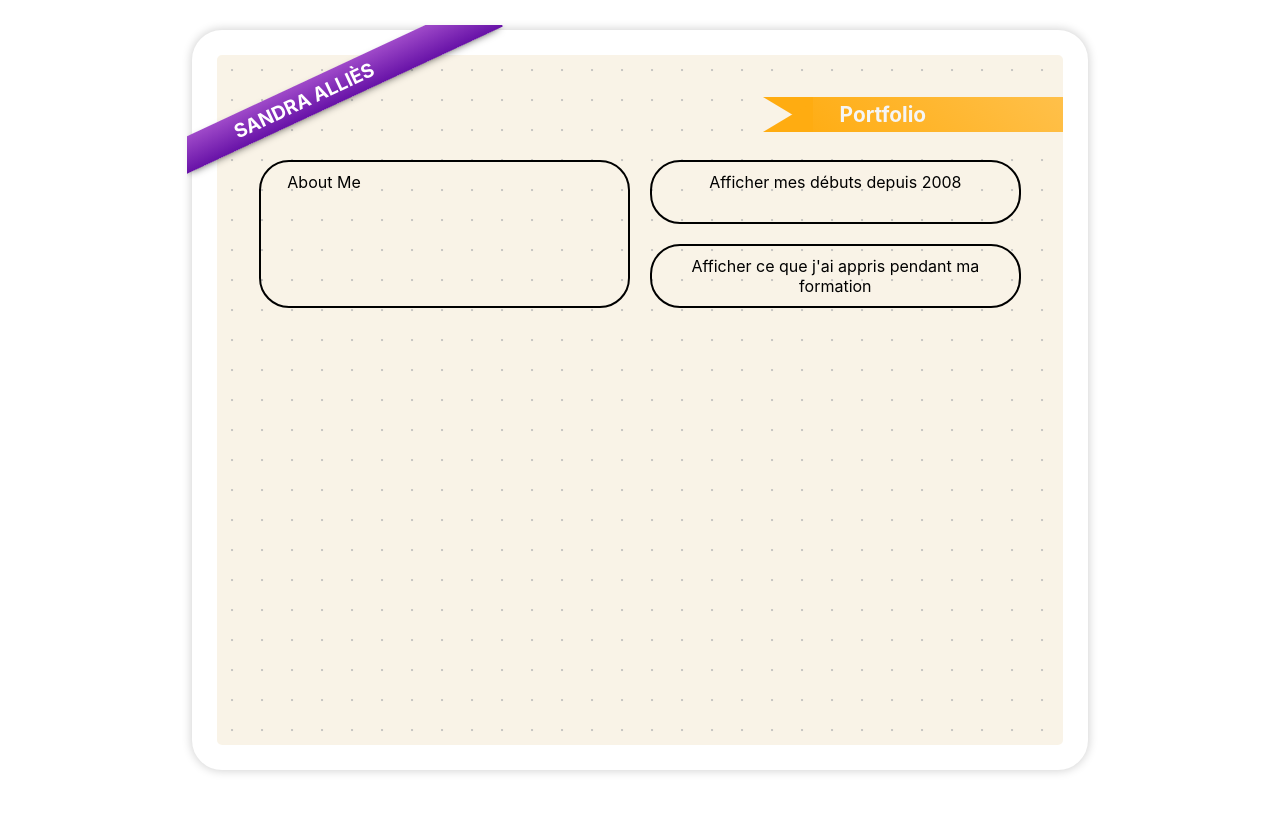
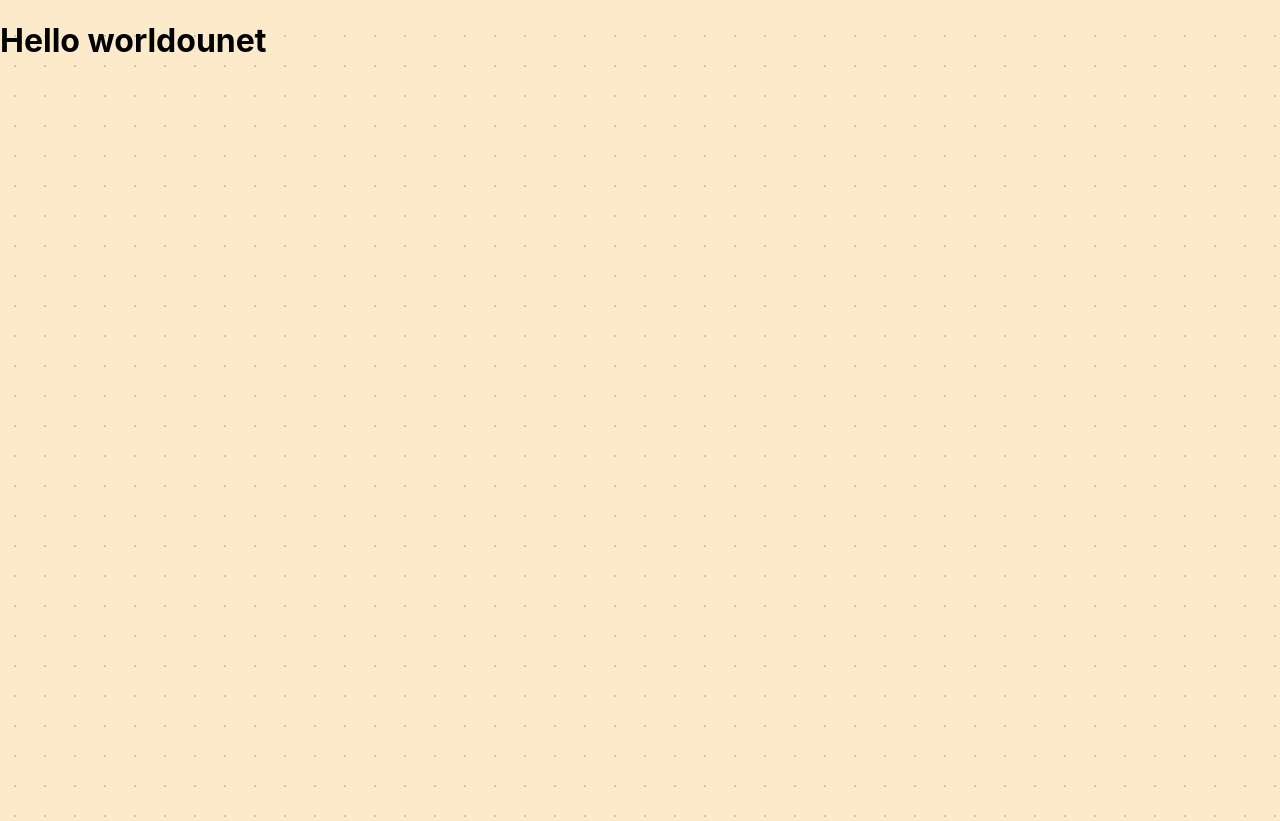
Before and after one commit to Sandra-Allies/Portfolio, a React (Create React App) app: page / in a window 1280 px wide. Before the commit the page ends 800 px from the top, so only its background shows below. Built offline with nearby package versions, Linux system fonts and the light colour scheme.

Commit message:
actualisation du projet, reprise sous windows, réinstallation de yarn et mise à jour, mise à jour des PATH windows env, refonte en mode minimaliste

```diff
--- a/src/App.scss
+++ b/src/App.scss
@@ -4,26 +4,13 @@
   box-sizing: border-box;
 }
 
-html {
+html, body {
   width: 100vw;
   min-height: 100vh;
-  display: flex;
-  justify-content: center;
-  background-color: $bg-white;
+  background-color: $bg-parchemin;
 }
 
 body {
-  position: relative;
-  width: 70%;
-  min-height: 500px;
-  margin-top: 30px;
-  margin-bottom: 30px;
-  background: $bg-body;
-  background-color: #F9F3E7;
-  background-size: 30px;
-  border: $border-body;
-  border-radius: $border-radius-all;
-  /* 0 aucun décalage sur l'horizontal, 0 aucun décalage sur la verticale
-  10px taille du blur et 1px taille de l'étalement du rayon du blur*/
-  box-shadow: 0 0 10px 1px lightgrey;
+  background: $bg-dot;
+  background-size: $bg-size;
 }
--- a/src/_var.scss
+++ b/src/_var.scss
@@ -1,5 +1,3 @@
-$bg-body: repeat url(../src/assets/images/dot.png);
-$bg-white: white;
-
-$border-body: white 25px solid;
-$border-radius-all: 30px;
+$bg-dot: repeat url(../src/assets/images/dot.png);
+$bg-parchemin: #fdeaca;
+$bg-size: 30px;
--- a/src/header/header.js
+++ b/src/header/header.js
@@ -3,14 +3,7 @@ import './header.scss';
 function Header() {
     return (
         <div className="Header">
-            {/* FOR RIBBON NAME */}
-            <div className="ribbon"><h1>Sandra Alliès</h1></div>
-            <h1 className="portfolio">Portfolio</h1>
-            <div className="about">
-                <div className="aboutMe">About Me</div>
-                <div className="btnOld">Afficher mes débuts depuis 2008</div>
-                <div className="btnCurrent">Afficher ce que j'ai appris pendant ma formation</div>
-            </div>
+            <h1>Hello worldounet</h1>
         </div>
     );
 }
--- a/src/header/header.scss
+++ b/src/header/header.scss
@@ -1,114 +1 @@
 @import '../_var.scss';
-
-// FOR RIBBON NAME
-
-.ribbon {
-    position: absolute;
-    left: -30px;
-    top: -30px;
-    z-index: 1;
-    overflow: hidden;
-    width: 400px;
-    height: 250px;
-    text-align: right;
-  }
-
-  .ribbon h1 {
-    padding: 5px;
-    font-size: 1.2em;
-    font-weight: bold;
-    color: #FFF;
-    text-transform: uppercase;
-    text-align: left;
-    text-indent: 3em;
-    transform: rotate(-25deg);
-    -webkit-transform: rotate(-25deg);
-    width: 350px;
-    display: block;
-    background: linear-gradient(#9F4AC9 0%, #6712A7 100%);
-    box-shadow: 0 3px 10px -5px rgba(0, 0, 0, 1);
-    position: absolute;
-    top: 30px;
-    left: -25px;
-  }
-
-  .portfolio {
-    position: absolute;
-    width: 270px;
-    height: auto;
-    padding: 5px;
-    top: 28px;
-    right: 0;
-    font-size: 1.3em;
-    text-align: left;
-    text-indent: 2em;
-    color: whitesmoke;
-    background: linear-gradient(45deg, rgb(255, 172, 17), rgb(255, 192, 74));
-  }
-
-  // Tag pris sur cette vidéo grace à la forme hexagone :
-  // https://www.youtube.com/watch?v=e6TlYe5rk5c
-
-  .portfolio::before, .portfolio::after {
-    content: '';
-    position: absolute;
-    width: 0;
-    height: 0;
-  }
-
-  .portfolio::before {
-    top: 0;
-    left: -30px;
-    border-right: 50px solid rgb(255, 172, 17);
-    border-bottom: 30px solid transparent;
-  }
-
-  .portfolio::after {
-    bottom: 0;
-    left: -30px;
-    border-right: 50px solid rgb(255, 172, 17);
-    border-top: 30px solid transparent;
-  }
-
-//=====================
-// GRID FOR ABOUT ME
-//=====================
-
-.about {
-    width: 90%;
-    margin: auto;
-    margin-top: 105px;
-    display: grid;
-    grid-template-columns: repeat(6, 1fr);
-    grid-template-rows: repeat(2, 1fr);
-    grid-column-gap: 20px;
-    grid-row-gap: 20px;
-    }
-
-    .aboutMe {
-        height: auto;
-        text-align: justify;
-        text-indent: 1em;
-        padding: 10px;
-        grid-area: 1 / 1 / 3 / 4;
-        border: solid black 2px;
-        border-radius: $border-radius-all;
-    }
-
-    .btnOld {
-        height: auto;
-        text-align: center;
-        padding: 10px;
-        grid-area: 1 / 4 / 2 / 7;
-        border: solid black 2px;
-        border-radius: $border-radius-all;
-    }
-
-    .btnCurrent {
-        height: auto;
-        text-align: center;
-        padding: 10px;
-        grid-area: 2 / 4 / 3 / 7;
-        border: solid black 2px;
-        border-radius: $border-radius-all;
-    }
```
Also changed, not shown: package.json (+8 -3 lines), src/assets/images/dot2.jpg (added), src/assets/images/dot2.png (added).
